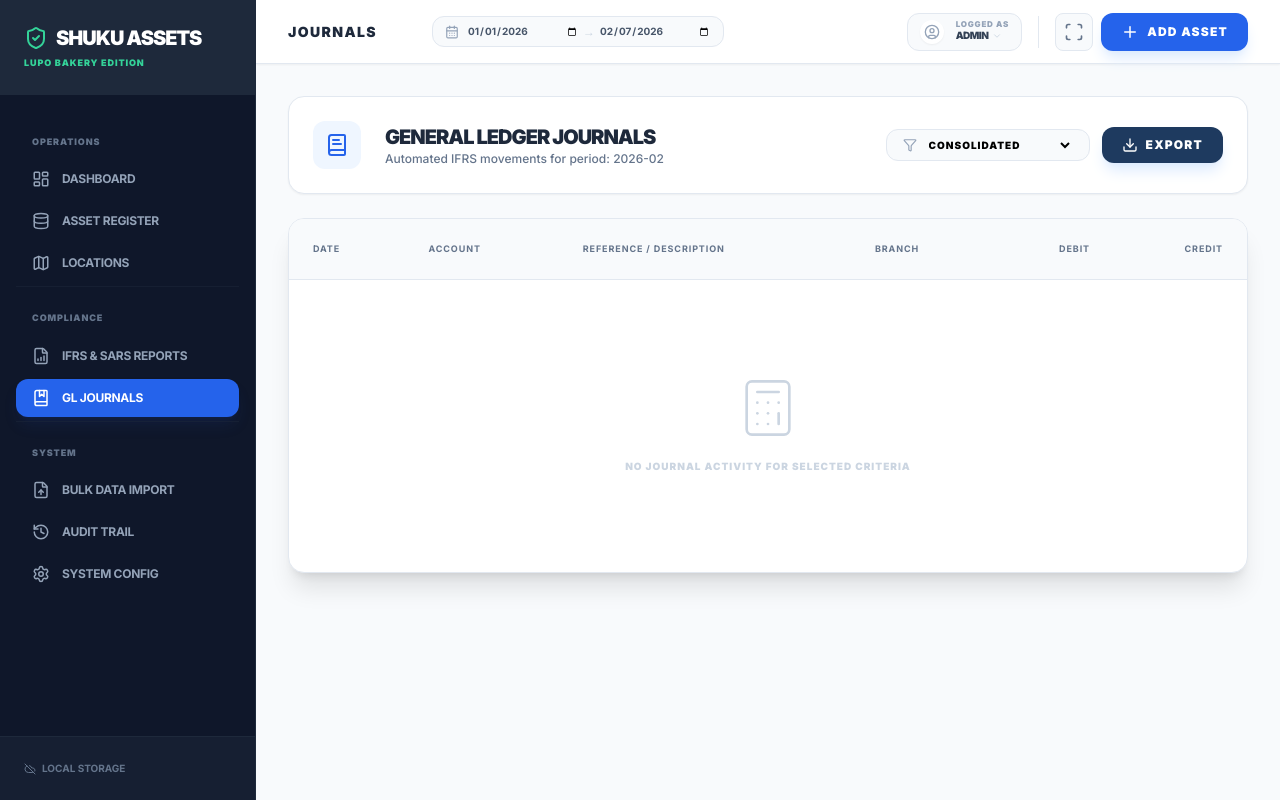
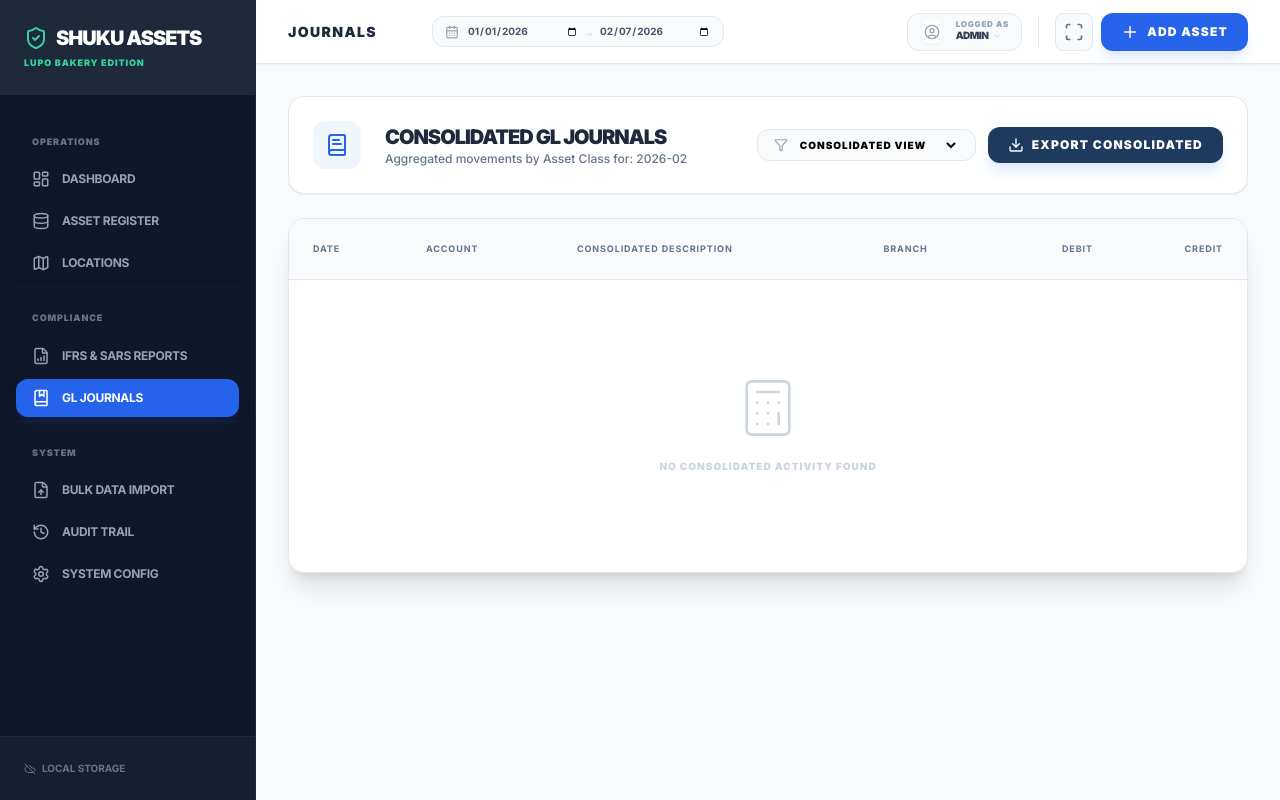
Before and after one commit to shanmand/shuku-assets, a React (Vite) app: page / in a window 1280 px wide. Both pictures are taken after a click on the button "GL JOURNALS". Built offline with nearby package versions, Linux system fonts and the light colour scheme.

Commit message:
consolidated journals instead of running them by asset

```diff
--- a/components/JournalManager.tsx
+++ b/components/JournalManager.tsx
@@ -1,4 +1,3 @@
-
 import React, { useMemo, useState } from 'react';
 import { Asset, JournalEntry, AssetCategory, AssetLocation } from '../types';
 import { calculateDepreciation } from '../services/assetService';
@@ -36,54 +35,74 @@ const JournalManager: React.FC<JournalManagerProps> = ({ assets, categories, loc
     const end = endOfMonth(new Date(year, month - 1));
     const entries: JournalEntry[] = [];
 
+    // Consolidation map: categoryId-branchId -> aggregated movements
+    const consolidatedMovements: Record<string, { periodicDepr: number, additions: number, categoryId: string, branchId: string }> = {};
+
     filteredAssets.forEach(asset => {
       const calc = calculateDepreciation(asset, start, end, categories);
-      const category = categories.find(c => c.id === asset.categoryId);
+      const key = `${asset.categoryId}-${asset.branchId}`;
+
+      if (!consolidatedMovements[key]) {
+        consolidatedMovements[key] = {
+          periodicDepr: 0,
+          additions: 0,
+          categoryId: asset.categoryId,
+          branchId: asset.branchId
+        };
+      }
+
+      consolidatedMovements[key].periodicDepr += calc.periodicDepr;
+      consolidatedMovements[key].additions += calc.additions;
+    });
+
+    // Create journal entries from consolidated movements
+    Object.values(consolidatedMovements).forEach(movement => {
+      const category = categories.find(c => c.id === movement.categoryId);
       if (!category) return;
 
-      if (calc.periodicDepr > 0) {
+      if (movement.periodicDepr > 0) {
         entries.push({
-          id: `depr-${asset.id}`,
+          id: `depr-${movement.categoryId}-${movement.branchId}`,
           date: format(end, 'yyyy-MM-dd'),
           accountName: `Depr Expense: ${category.name}`,
           accountCode: category.glCodeDeprExpense,
-          description: `Daily Depr Charge - ${asset.assetNumber} (${selectedMonth})`,
-          debit: calc.periodicDepr,
+          description: `Consolidated Monthly Depr - ${category.name}`,
+          debit: movement.periodicDepr,
           credit: 0,
-          branchId: asset.branchId
+          branchId: movement.branchId
         });
         entries.push({
-          id: `accum-${asset.id}`,
+          id: `accum-${movement.categoryId}-${movement.branchId}`,
           date: format(end, 'yyyy-MM-dd'),
           accountName: `Accum Depr: ${category.name}`,
           accountCode: category.glCodeAccumDepr,
-          description: `Daily Depr Charge - ${asset.assetNumber} (${selectedMonth})`,
+          description: `Consolidated Monthly Depr - ${category.name}`,
           debit: 0,
-          credit: calc.periodicDepr,
-          branchId: asset.branchId
+          credit: movement.periodicDepr,
+          branchId: movement.branchId
         });
       }
 
-      if (calc.additions > 0) {
+      if (movement.additions > 0) {
         entries.push({
-          id: `add-${asset.id}`,
+          id: `add-${movement.categoryId}-${movement.branchId}`,
           date: format(end, 'yyyy-MM-dd'),
           accountName: `Asset Cost: ${category.name}`,
           accountCode: category.glCodeCost,
-          description: `Acquisition - ${asset.assetNumber}`,
-          debit: calc.additions,
+          description: `Consolidated Monthly Additions - ${category.name}`,
+          debit: movement.additions,
           credit: 0,
-          branchId: asset.branchId
+          branchId: movement.branchId
         });
         entries.push({
-          id: `pay-${asset.id}`,
+          id: `pay-${movement.categoryId}-${movement.branchId}`,
           date: format(end, 'yyyy-MM-dd'),
           accountName: `Accounts Payable / Bank`,
           accountCode: '2000/001',
-          description: `Acquisition - ${asset.assetNumber}`,
+          description: `Consolidated Monthly Additions - ${category.name}`,
           debit: 0,
-          credit: calc.additions,
-          branchId: asset.branchId
+          credit: movement.additions,
+          branchId: movement.branchId
         });
       }
     });
@@ -102,11 +121,16 @@ const JournalManager: React.FC<JournalManagerProps> = ({ assets, categories, loc
       Credit: j.credit.toFixed(2)
     })));
     const wb = XLSX.utils.book_new();
-    XLSX.utils.book_append_sheet(wb, ws, "GL Journals");
-    XLSX.writeFile(wb, `Journals_${selectedMonth}_${selectedBranch === 'all' ? 'CONSOLIDATED' : 'BRANCH'}.xlsx`);
+    XLSX.utils.book_append_sheet(wb, ws, "Consolidated GL Journals");
+    XLSX.writeFile(wb, `Consolidated_Journals_${selectedMonth}_${selectedBranch === 'all' ? 'FULL' : 'BRANCH'}.xlsx`);
   };
 
-  const currencyFormatter = new Intl.NumberFormat('en-ZA', { style: 'currency', currency: 'ZAR' });
+  const currencyFormatter = new Intl.NumberFormat('en-ZA', {
+    style: 'currency',
+    currency: 'ZAR',
+    minimumFractionDigits: 2,
+    maximumFractionDigits: 2
+  });
 
   return (
     <div className="space-y-6 animate-in fade-in duration-300">
@@ -116,8 +140,8 @@ const JournalManager: React.FC<JournalManagerProps> = ({ assets, categories, loc
             <BookText size={24} />
           </div>
           <div>
-            <h2 className="text-xl font-black text-slate-800 uppercase tracking-tighter">General Ledger Journals</h2>
-            <p className="text-xs text-slate-500 font-medium">Automated IFRS movements for period: {selectedMonth}</p>
+            <h2 className="text-xl font-black text-slate-800 uppercase tracking-tighter">Consolidated GL Journals</h2>
+            <p className="text-xs text-slate-500 font-medium">Aggregated movements by Asset Class for: {selectedMonth}</p>
           </div>
         </div>
 
@@ -129,7 +153,7 @@ const JournalManager: React.FC<JournalManagerProps> = ({ assets, categories, loc
               value={selectedBranch}
               onChange={(e) => setSelectedBranch(e.target.value)}
             >
-              <option value="all">CONSOLIDATED</option>
+              <option value="all">CONSOLIDATED VIEW</option>
               {branches.map(b => (
                 <option key={b.id} value={b.id}>{b.name.toUpperCase()}</option>
               ))}
@@ -139,7 +163,7 @@ const JournalManager: React.FC<JournalManagerProps> = ({ assets, categories, loc
             onClick={exportJournals}
             className="bg-[#1e3a5f] text-white px-5 py-2.5 rounded-xl text-xs font-black uppercase tracking-widest flex items-center gap-2 hover:bg-blue-900 transition-all shadow-lg shadow-blue-100"
           >
-            <Download size={16} /> Export
+            <Download size={16} /> Export Consolidated
           </button>
         </div>
       </div>
@@ -151,7 +175,7 @@ const JournalManager: React.FC<JournalManagerProps> = ({ assets, categories, loc
               <tr>
                 <th className="px-6 py-5 text-left">Date</th>
                 <th className="px-6 py-5 text-left">Account</th>
-                <th className="px-6 py-5 text-left">Reference / Description</th>
+                <th className="px-6 py-5 text-left">Consolidated Description</th>
                 {selectedBranch === 'all' && <th className="px-6 py-5 text-left">Branch</th>}
                 <th className="px-6 py-5 text-right">Debit</th>
                 <th className="px-6 py-5 text-right">Credit</th>
@@ -163,7 +187,7 @@ const JournalManager: React.FC<JournalManagerProps> = ({ assets, categories, loc
                   <td colSpan={selectedBranch === 'all' ? 6 : 5} className="px-6 py-24 text-center">
                     <div className="flex flex-col items-center gap-4 text-slate-300">
                       <Calculator size={64} strokeWidth={1} />
-                      <p className="font-black uppercase tracking-widest text-[10px]">No journal activity for selected criteria</p>
+                      <p className="font-black uppercase tracking-widest text-[10px]">No consolidated activity found</p>
                     </div>
                   </td>
                 </tr>
```
